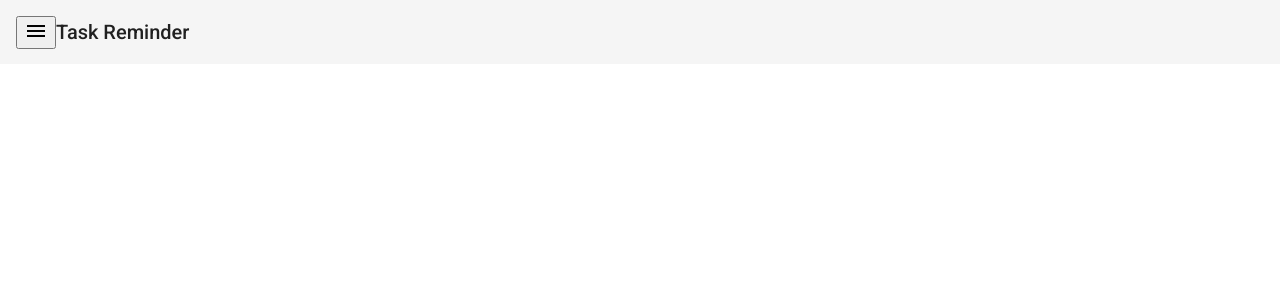
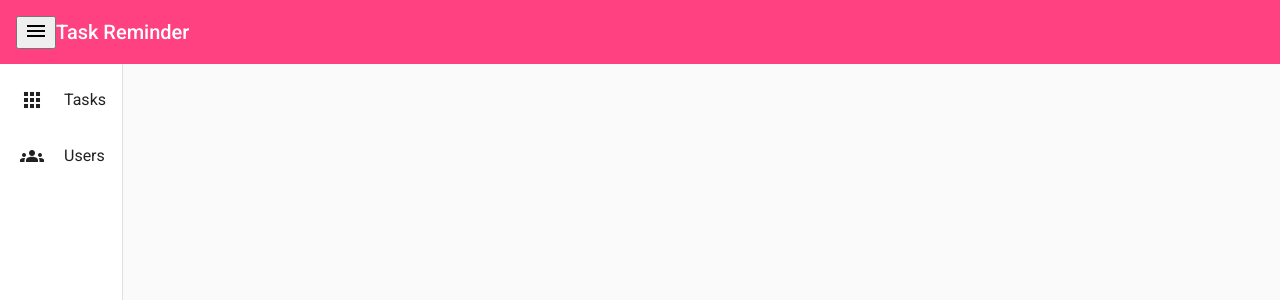
Before and after one commit to anwiednn/angular-app, an Angular app in the folder angular-app/: page / in a window 1280 px wide. Shown: the top 300 px of the page. Built offline with nearby package versions, Linux system fonts and the light colour scheme; what @angular/material-moment-adapter would draw is missing.

Commit message:
Update to support flex layout

```diff
--- a/angular-app/src/app/app.component.html
+++ b/angular-app/src/app/app.component.html
@@ -1,10 +1,10 @@
-<mat-toolbar >
+<mat-toolbar fxFlex="0 0 auto" color="accent">
 	<button mat-icon-button>
 		<mat-icon>menu</mat-icon>
 	</button>
 	<span>Task Reminder</span>
 </mat-toolbar>
-<mat-sidenav-container>
+<mat-sidenav-container fxFlex="1 1 auto" fxLayout="row" style="height:100%">
 	<mat-sidenav mode="side" opened>
 		<mat-nav-list>
 			<mat-list-item routerLink="tasks"
@@ -23,7 +23,7 @@
 			</mat-list-item>
 		</mat-nav-list>
 	</mat-sidenav>
-	<mat-sidenav-content >
+	<mat-sidenav-content fxFlex="1 1 auto" fxLayout="column">
 		<router-outlet></router-outlet>
 	</mat-sidenav-content>
 </mat-sidenav-container>
--- a/angular-app/src/app/app.component.scss
+++ b/angular-app/src/app/app.component.scss
@@ -0,0 +1,5 @@
+app-root {
+    display: flex;
+    flex-direction: column;
+    height: 100%;
+}
--- a/angular-app/src/app/app.component.ts
+++ b/angular-app/src/app/app.component.ts
@@ -1,9 +1,10 @@
-import { Component } from '@angular/core';
+import { Component, ViewEncapsulation } from '@angular/core';
 
 @Component({
   selector: 'app-root',
   templateUrl: './app.component.html',
-  styleUrls: ['./app.component.scss']
+  styleUrls: ['./app.component.scss'],
+	encapsulation: ViewEncapsulation.None
 })
 export class AppComponent {
 }
--- a/angular-app/src/app/app.module.ts
+++ b/angular-app/src/app/app.module.ts
@@ -9,6 +9,7 @@ import { MatMomentDateModule } from '@angular/material-moment-adapter';
 import { AppComponent } from './app.component';
 import { BrowserAnimationsModule } from '@angular/platform-browser/animations';
 import { RouterModule } from '@angular/router';
+import { FlexLayoutModule } from '@angular/flex-layout';
 
 @NgModule({
   declarations: [
@@ -17,6 +18,7 @@ import { RouterModule } from '@angular/router';
   imports: [
     BrowserModule,
     BrowserAnimationsModule,
+    FlexLayoutModule,
     MatListModule,
     MatIconModule,
     MatToolbarModule,
```
